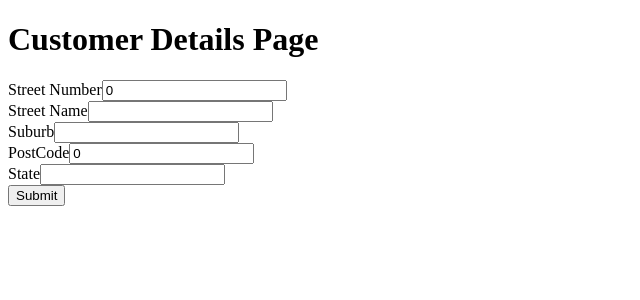
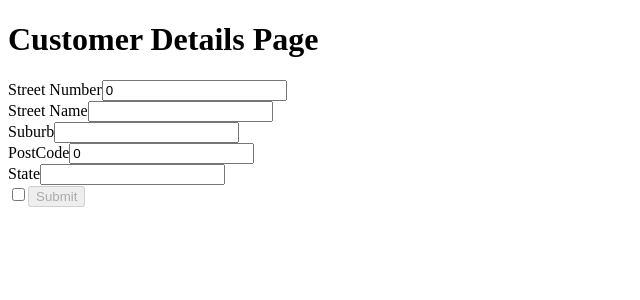
Before and after one commit to PieterJanDelbecke/motor-app-client, a React (Vite) app: page /customerdetails in a window 1280 px wide. Shown: the top 300 px of the page, without its empty margins (0-640 px from the left). Built offline with nearby package versions, Linux system fonts and the light colour scheme.

Commit message:
added checkbox

```diff
--- a/src/components/customerDetailsPage.jsx
+++ b/src/components/customerDetailsPage.jsx
@@ -7,6 +7,7 @@ const CustomerDetailPage = () => {
   const [suburb, setSuburb] = useState("");
   const [postcode, setPostcode] = useState(0);
   const [state, setState] = useState("");
+  const [disabled, setDisabled] = useState(true)
 
   const handleSubmit = () =>{
     const response = {
@@ -72,7 +73,9 @@ const CustomerDetailPage = () => {
             onChange={(e) => setState(e.target.value)}
           />
         </div>
-        <button onClick={handleSubmit}>Submit</button>
+        <label htmlFor="termsCheckbox" />
+        <input type="checkbox" id="terms-checkbox" name="terms-checkbox" onChange={(e)=> setDisabled(!e.target.checked)} />
+        <button onClick={handleSubmit} disabled={disabled}>Submit</button>
       </form>
     </>
   );
```
